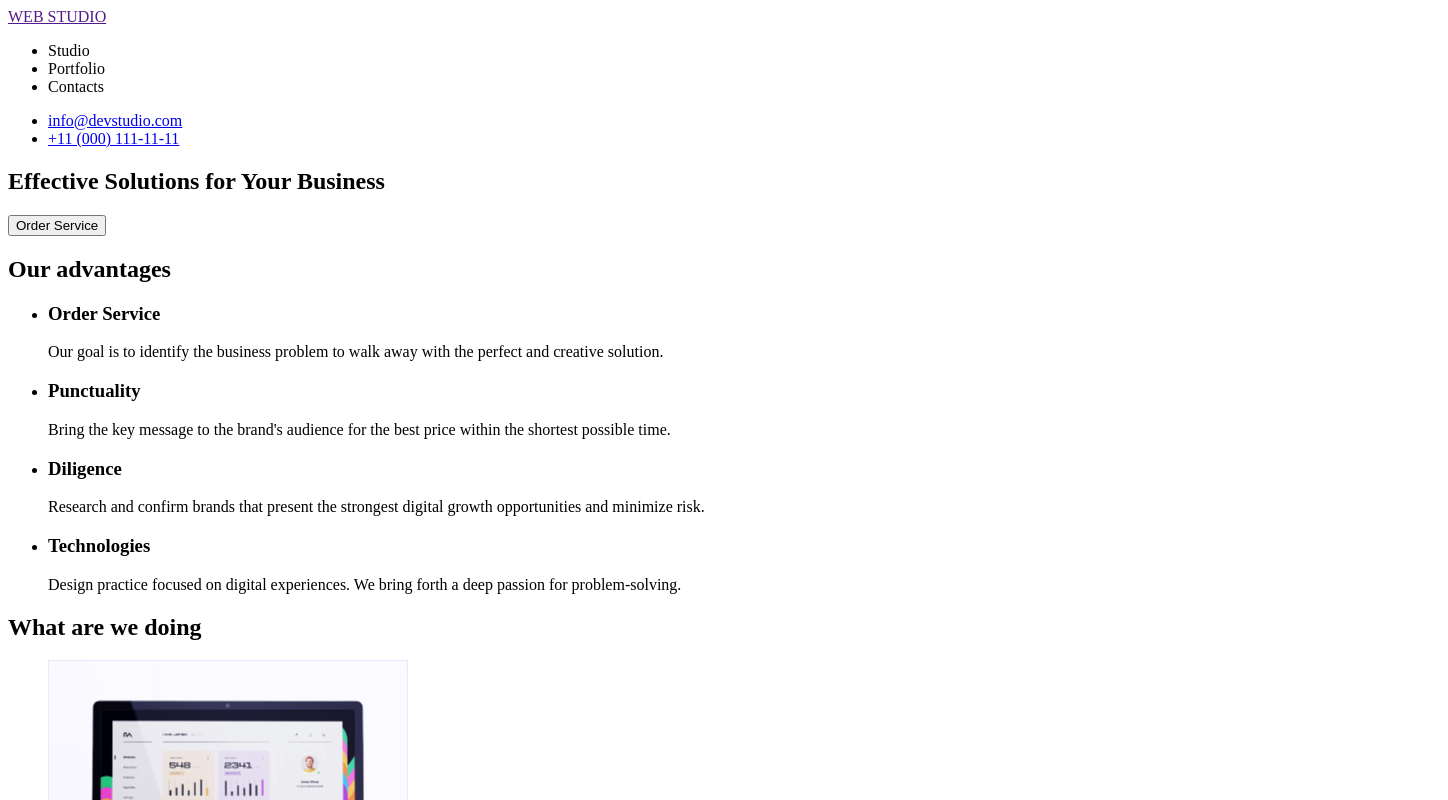
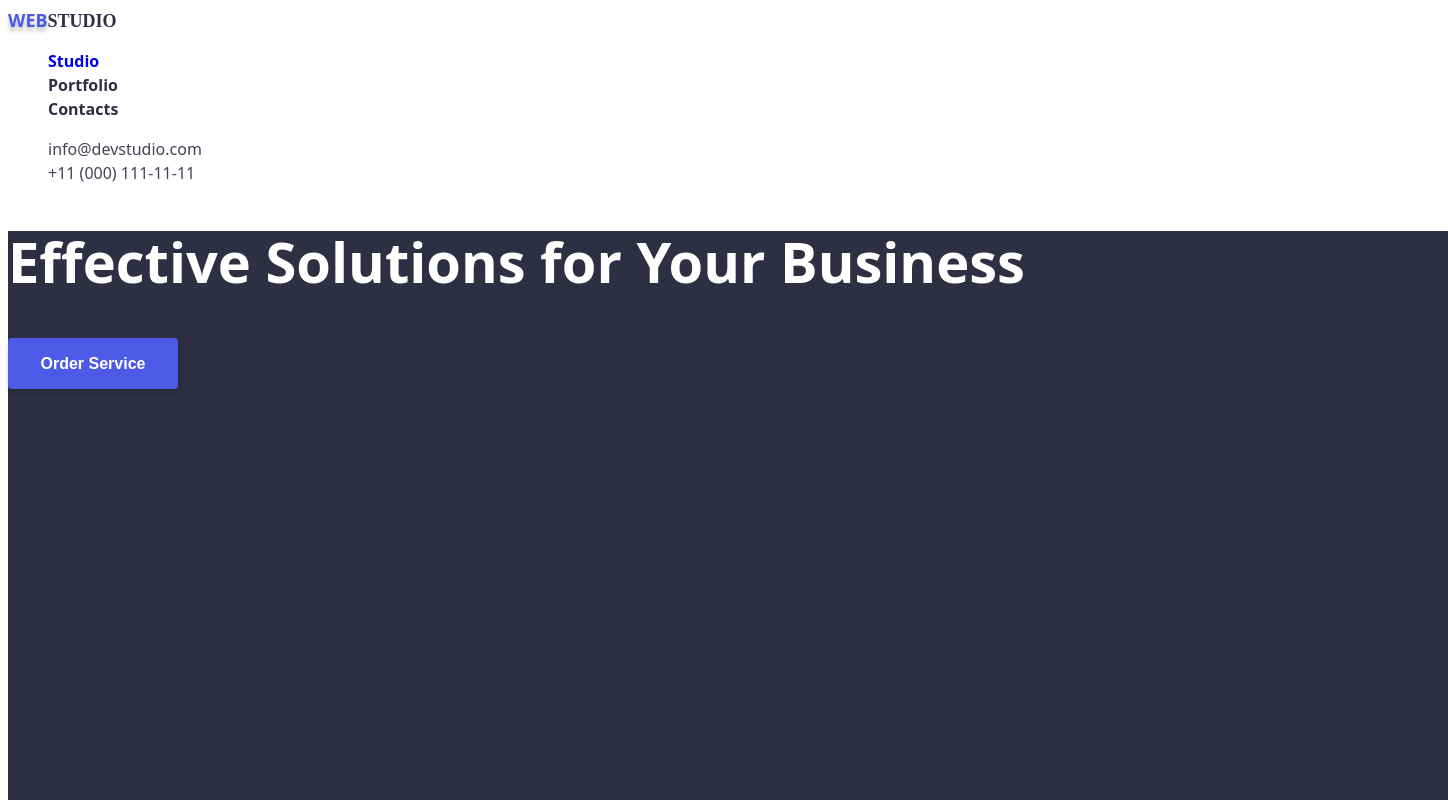
Before and after one commit to kiiittt/goit-markup-hw-02, a plain HTML site: page index.html in a window 1280 px wide. Shown: the top 800 px of the page, 1448 px wide, since content can reach past the window. Drawn offline with Linux system fonts and the light colour scheme.

Commit message:
Добавила классы и стили

```diff
--- /dev/null
+++ b/css/styles.css
@@ -0,0 +1,153 @@
+
+:root{
+--PrimaryBrand: #4D5AE5;
+--DarkColor: #2E2F42;
+--SuccessColor: #31D0AA;
+--TextColor: #434455;
+--SubtleText: #8E8F99;
+--Accent: #E7E9FC;
+--Light : #F4F4FD;
+}
+
+body{
+font-family:  system-ui, -apple-system, BlinkMacSystemFont, 'Segoe UI', Roboto, Oxygen, Ubuntu, Cantarell, 'Open Sans', 'Helvetica Neue', sans-serif;
+}
+
+a{
+    text-decoration: none;
+}
+
+ul{
+list-style-type: none;
+}
+
+.header{
+background-color: #fff;
+}
+
+.web{
+text-shadow: 0px 4px 4px rgba(0, 0, 0, 0.25);
+color: var(--PrimaryBrand);
+width: 44px;
+height: 24px;
+font-weight: 800;
+font-size: 18px;
+line-height: 24px;
+}
+
+.studio{
+font-family: 'Raleway';
+font-style: normal;
+color: var(--DarkColor);
+width: 44px;
+height: 24px;font-weight: 800;
+font-size: 18px;
+line-height: 24px;
+}
+
+.header-nav{
+color: var(--DarkColor);
+font-weight: 600;
+font-size: 16px;
+line-height: 24px;
+}
+
+.studio-link:visited{
+color: var(--PrimaryBrand);
+}
+
+.mail, .tel{
+color: var(--TextColor);
+font-weight: 400;
+font-size: 16px;
+line-height: 24px;
+}
+
+.mail:hover, .mail:focus{
+color: var(--PrimaryBrand);
+}
+
+.tel:hover, .tel:focus{
+color: var(--PrimaryBrand);
+}
+
+.hero{
+background-color: var(--DarkColor);
+width: 1440px;
+height: 603px;
+}
+
+.hero-title{
+color: #fff;
+font-weight: 600;
+font-size: 56px;
+line-height: 60px;
+}
+
+.button{
+background-color: var(--PrimaryBrand);
+width: 170px;
+height: 51px;
+left: 635px;
+top: 432px;
+box-shadow: 0px 4px 4px rgba(0, 0, 0, 0.15);
+border-radius: 4px;
+border: 0px;
+cursor: pointer;
+}
+
+
+.button-text{
+color: #fff;
+font-weight: 600;
+font-size: 16px;
+line-height: 19px;
+}
+
+.advantages-title{
+color: transparent;
+}
+
+.advantages-list{
+
+}
+
+.header-list{
+color: var(--TextColor);
+font-weight: 600;
+font-size: 20px;
+line-height: 24px;
+}
+
+.text-list{
+color: var(--SubtleText);
+font-weight: 400;
+font-size: 16px;
+line-height: 24px;
+}
+
+.section-title{
+color: var(--DarkColor);
+font-weight: 600;
+font-size: 36px;
+line-height: 40px;
+}
+
+.footer{
+background-color: var(--DarkColor);
+}
+
+.studio-footer{
+font-family: 'Raleway';
+color: #F4F4FD;
+font-weight: 800;
+font-size: 18px;
+line-height: 21px;
+}
+
+.footer-text{
+color: var(--Light);
+font-weight: 400;
+font-size: 16px;
+line-height: 24px;
+}
--- a/index.html
+++ b/index.html
@@ -4,55 +4,56 @@
     <meta charset="UTF-8" />
     <meta http-equiv="X-UA-Compatible" content="IE=edge" />
     <meta name="viewport" content="width=device-width, initial-scale=1.0" />
-    <title>Document</title>
+    <title>WebStudio</title>
+    <link rel="stylesheet" href="./css/styles.css">
   </head>
   <body>
-    <header>
-      <a href="">WEB STUDIO</a>
+    <header class="header">
+      <a href=""><span class="web">WEB</span><span class="studio">STUDIO</span></a>
       <nav>
-        <ul>
-          <li>Studio</li>
-          <li>Portfolio</li>
-          <li>Contacts</li>
+        <ul class="header-nav">
+          <li><a href="index.html" class="studio-link">Studio</a></li>
+          <li><a href=""></a>Portfolio</a></li>
+          <li><a href=""></a>Contacts</a></li>
         </ul>
       </nav>
-      <ul>
-        <li><a href="mailto:info@devstudio.com">info@devstudio.com</a></li>
-        <li><a href="tel:+110001111111">+11 (000) 111-11-11</a></li>
+      <ul class="header-link">
+        <li><a href="mailto:info@devstudio.com" class="mail">info@devstudio.com</a></li>
+        <li><a href="tel:+110001111111" class="tel">+11 (000) 111-11-11</a></li>
       </ul>
     </header>
     <main>
-      <section>
-        <h1>Effective Solutions for Your Business</h1>
-        <button>Order Service</button>
+      <section class="hero">
+        <h1 class="hero-title">Effective Solutions for Your Business</h1>
+        <button class="button"><span class="button-text">Order Service</span></button>
       </section>
-      <section>
-        <h2>Our advantages</h2>
-        <ul>
+      <section class="advantages">
+        <h2 class="advantages-title">Our advantages</h2>
+        <ul class="advantages-list">
           <li>
-            <h3>Order Service</h3>
-            <p>
+            <h3 class="header-list">Order Service</h3>
+            <p class="text-list">
               Our goal is to identify the business problem to walk away with the
               perfect and creative solution.
             </p>
           </li>
           <li>
-            <h3>Punctuality</h3>
-            <p>
+            <h3 class="header-list">Punctuality</h3>
+            <p class="text-list">
               Bring the key message to the brand's audience for the best price
               within the shortest possible time.
             </p>
           </li>
           <li>
-            <h3>Diligence</h3>
-            <p>
+            <h3 class="header-list">Diligence</h3>
+            <p class="text-list">
               Research and confirm brands that present the strongest digital
               growth opportunities and minimize risk.
             </p>
           </li>
           <li>
-            <h3>Technologies</h3>
-            <p>
+            <h3 class="header-list">Technologies</h3>
+            <p class="text-list">
               Design practice focused on digital experiences. We bring forth a
               deep passion for problem-solving.
             </p>
@@ -60,7 +61,7 @@
         </ul>
       </section>
       <section>
-        <h2>What are we doing</h2>
+        <h2 class="section-title">What Are We Doing</h2>
         <ul>
           <li><img src="./images/img1.jpg" alt="Monitor" width="360" /></li>
           <li><img src="./images/img2.jpg" alt="Application" width="360" /></li>
@@ -68,34 +69,34 @@
         </ul>
       </section>
       <section>
-        <h2>Our Team</h2>
+        <h2 class="section-title">Our Team</h2>
         <ul>
           <li>
             <img src="./images/team1.jpg" alt="Mark" width="264" />
-            <h3>Mark Guerrero</h3>
-            <p>Product Designer</p>
+            <h3 class="header-list">Mark Guerrero</h3>
+            <p class="text-list">Product Designer</p>
           </li>
           <li>
             <img src="./images/team2.jpg" alt="Tom" width="264" />
-            <h3>Tom Ford</h3>
-            <p>Frontend Developer</p>
+            <h3 class="header-list">Tom Ford</h3>
+            <p class="text-list">Frontend Developer</p>
           </li>
           <li>
             <img src="./images/team3.jpg" alt="Camila" width="264" />
-            <h3>Camila Garcia</h3>
-            <p>Marketing</p>
+            <h3 class="header-list">Camila Garcia</h3>
+            <p class="text-list">Marketing</p>
           </li>
           <li>
             <img src="./images/team4.jpg" alt="Daniel" width="264" />
-            <h3>Daniel Wilson</h3>
-            <p>UI Designer</p>
+            <h3 class="header-list">Daniel Wilson</h3>
+            <p class="text-list">UI Designer</p>
           </li>
         </ul>
       </section>
     </main>
-    <footer>
-      <a href="">WEB STUDIO</a>
-      <p>
+    <footer class="footer">
+      <a href=""><span class="web">WEB</span><span class="studio-footer">STUDIO</span></a>
+      <p class="footer-text">
         Increase the flow of customers and sales for your business with digital
         marketing & growth solutions.
       </p>
```
